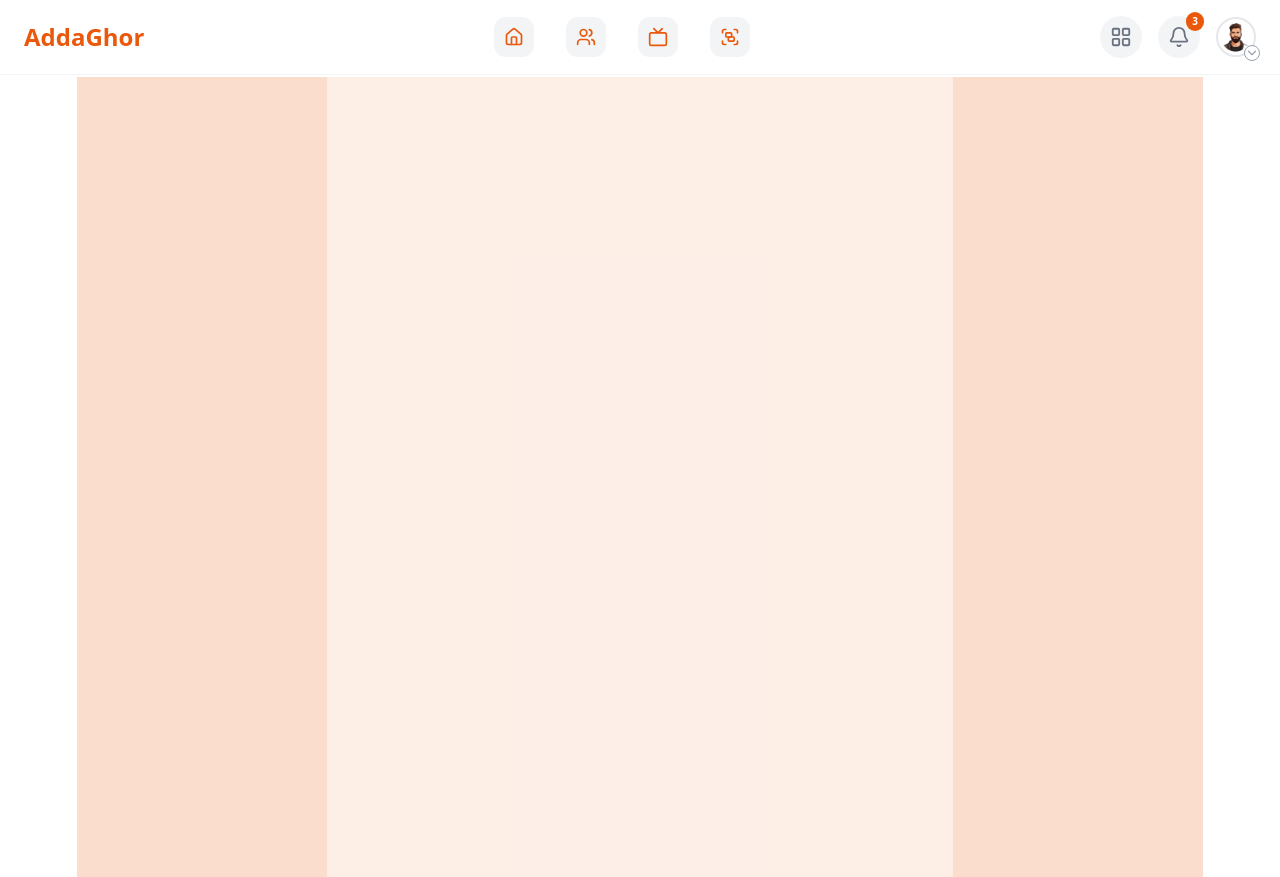
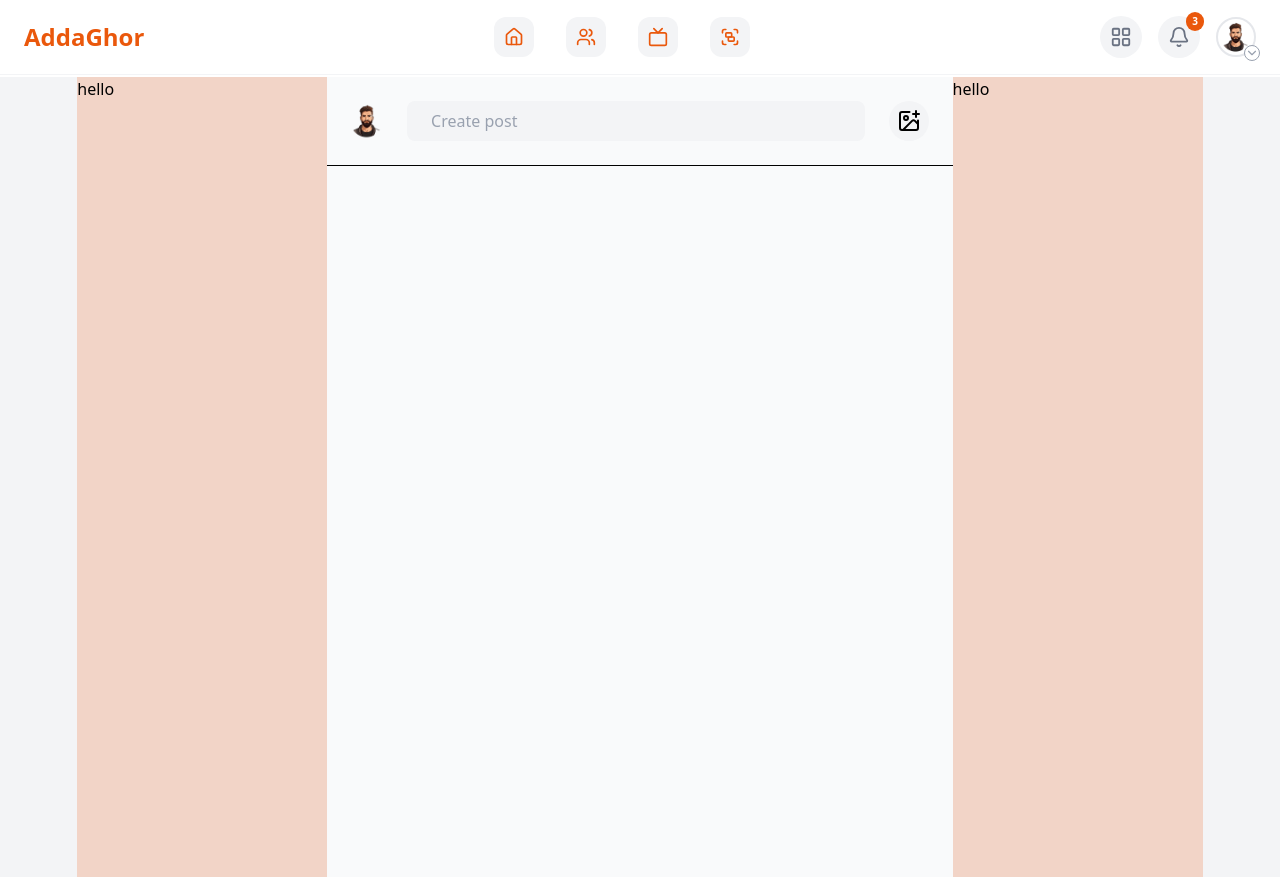
Before and after one commit to alaminislam34/addaghor-social-website, a Next.js app: page / in a window 1280 px wide. Built offline with nearby package versions, Linux system fonts and the light colour scheme.

Commit message:
added create post section and form

```diff
--- a/src/app/(auth)/reg/page.tsx
+++ b/src/app/(auth)/reg/page.tsx
@@ -118,7 +118,7 @@ function Register() {
             value={formData.gender}
             onChange={handleChange}
             required
-            className="w-full py-2.5 px-4 bg-gray-50 dark:bg-[#1a1a1a] border border-gray-200 dark:border-white/10 rounded-xl focus:ring-2 focus:ring-orange-500 outline-none text-sm text-gray-700 dark:text-gray-300"
+            className="w-full py-2.5 px-4 bg-gray-50 dark:bg-dark-surface-hover border border-gray-200 dark:border-white/10 rounded-xl focus:ring-2 focus:ring-orange-500 outline-none text-sm text-gray-700 dark:text-gray-300"
           >
             <option value="">Select Gender</option>
             <option value="male">Male</option>
--- /dev/null
+++ b/src/app/(home)/components/Home/TopSection/CreatePost.jsx
@@ -0,0 +1,187 @@
+"use client";
+
+import { ImagePlus, X } from "lucide-react";
+import Image from "next/image";
+import { useState, useRef, useEffect } from "react";
+
+function CreatePost() {
+  const [isOpen, setIsOpen] = useState(false);
+  const [selectedImage, setSelectedImage] = useState(null);
+  const modalRef = useRef(null);
+  const fileInputRef = useRef(null);
+
+  // Close modal on click outside
+  useEffect(() => {
+    const handleClickOutside = (event) => {
+      // event.target is required to check exactly where the user clicked
+      if (modalRef.current && !modalRef.current.contains(event.target)) {
+        setIsOpen(false);
+        setSelectedImage(null);
+      }
+    };
+    if (isOpen) {
+      document.addEventListener("mousedown", handleClickOutside);
+    }
+    return () => document.removeEventListener("mousedown", handleClickOutside);
+  }, [isOpen]);
+
+  // Handle Image Selection Logic
+  const handleImageChange = (file) => {
+    if (file && file.type.startsWith("image/")) {
+      const reader = new FileReader();
+      reader.onload = (e) => {
+        setSelectedImage(e.target.result);
+      };
+      reader.readAsDataURL(file);
+    }
+  };
+
+  // Drag and Drop Handlers
+  const handleDragOver = (e) => {
+    e.preventDefault();
+    e.stopPropagation();
+  };
+
+  const handleDrop = (e) => {
+    e.preventDefault();
+    e.stopPropagation();
+    const file = e.dataTransfer.files[0];
+    handleImageChange(file);
+  };
+
+  return (
+    <div className="flex items-center gap-6 border-b p-6 relative">
+      {/* --- Trigger Area --- */}
+      <div>
+        <Image
+          src={"/logos/user.png"}
+          width={40}
+          height={40}
+          alt="User image"
+          className="w-10 h-10 bg-cover bg-center object-cover rounded-full"
+        />
+      </div>
+      <div className="w-full">
+        <input
+          readOnly
+          onClick={() => setIsOpen(true)}
+          type="text"
+          placeholder="Create post"
+          className="py-2 px-6 rounded-lg w-full bg-gray-100 focus:bg-gray-300 placeholder:text-gray-400 cursor-pointer"
+        />
+      </div>
+      <button
+        onClick={() => setIsOpen(true)}
+        className="p-2 rounded-full bg-gray-100 hover:bg-gray-200"
+      >
+        <ImagePlus />
+      </button>
+
+      {/* --- Functional Modal --- */}
+      {isOpen && (
+        <div className="fixed inset-0 w-full h-full bg-color-overlay-dark backdrop-blur-sm flex items-center justify-center z-100 p-4 animate-in fade-in duration-200">
+          <div
+            ref={modalRef}
+            className="max-w-xl w-full bg-light-surface dark:bg-dark-surface rounded-3xl shadow-light-lg dark:shadow-dark-lg border border-light-border dark:border-dark-border overflow-hidden animate-in zoom-in-95 duration-300"
+          >
+            {/* Header */}
+            <div className="p-5 border-b border-light-border dark:border-dark-border flex justify-between items-center">
+              <h2 className="text-xl font-bold text-light-text-primary dark:text-dark-text-primary">
+                Create Post
+              </h2>
+              <button
+                onClick={() => {
+                  setIsOpen(false);
+                  setSelectedImage(null);
+                }}
+                className="p-2 rounded-full hover:bg-light-surface-hover dark:hover:bg-dark-surface-hover text-light-text-secondary dark:text-dark-text-secondary transition-colors"
+              >
+                <X size={20} />
+              </button>
+            </div>
+
+            {/* Body */}
+            <div className="p-6 space-y-4 max-h-[70vh] overflow-y-auto custom-scrollbar">
+              <textarea
+                autoFocus
+                rows={selectedImage ? 3 : 5}
+                placeholder="What's on your mind?"
+                className="py-3 px-4 rounded-xl border border-light-border dark:border-dark-border w-full focus:ring-2 focus:ring-Primary focus:border-transparent outline-none bg-transparent text-light-text-primary dark:text-dark-text-primary resize-none transition-all placeholder:text-light-text-disabled dark:placeholder:text-dark-text-disabled"
+              ></textarea>
+
+              {/* Hidden File Input */}
+              <input
+                type="file"
+                accept="image/*"
+                ref={fileInputRef}
+                onChange={(e) =>
+                  e.target.files && handleImageChange(e.target.files[0])
+                }
+                className="hidden"
+              />
+
+              {/* Upload Area / Preview Area */}
+              <div
+                onDragOver={handleDragOver}
+                onDrop={handleDrop}
+                onClick={() => !selectedImage && fileInputRef.current.click()}
+                className="group relative min-h-48 w-full border-2 border-dashed border-light-border dark:border-dark-border hover:border-Primary transition-colors text-center flex flex-col items-center justify-center rounded-2xl cursor-pointer bg-light-bg dark:bg-dark-bg overflow-hidden"
+              >
+                {selectedImage ? (
+                  /* Image Preview */
+                  <div className="relative w-full h-full min-h-64">
+                    <img
+                      src={selectedImage}
+                      alt="Preview"
+                      className="w-full h-full object-cover rounded-xl"
+                    />
+                    <button
+                      onClick={(e) => {
+                        e.stopPropagation();
+                        setSelectedImage(null);
+                      }}
+                      className="absolute top-2 right-2 p-1.5 bg-black/60 hover:bg-black/80 text-white rounded-full transition-colors"
+                    >
+                      <X size={18} />
+                    </button>
+                  </div>
+                ) : (
+                  /* Upload Placeholder */
+                  <>
+                    <div className="p-3 rounded-full bg-light-surface dark:bg-dark-surface shadow-light-sm mb-2 group-hover:scale-110 transition-transform">
+                      <ImagePlus className="text-Primary" size={28} />
+                    </div>
+                    <label className="font-semibold text-light-text-secondary dark:text-dark-text-secondary cursor-pointer">
+                      Add Photos/Videos
+                    </label>
+                    <p className="text-xs text-light-text-disabled dark:text-dark-text-disabled">
+                      or drag and drop
+                    </p>
+                  </>
+                )}
+              </div>
+            </div>
+
+            {/* Footer */}
+            <div className="p-4 bg-light-bg dark:bg-dark-surface-hover flex justify-end gap-3">
+              <button
+                onClick={() => {
+                  setIsOpen(false);
+                  setSelectedImage(null);
+                }}
+                className="px-6 py-2.5 rounded-xl text-light-text-secondary dark:text-dark-text-secondary font-semibold hover:bg-light-border-strong dark:hover:bg-dark-border-strong transition-all"
+              >
+                Cancel
+              </button>
+              <button className="px-8 py-2.5 rounded-xl bg-Primary hover:bg-primary-hover text-white font-bold shadow-light-md dark:shadow-dark-md active:scale-95 transition-all">
+                Post Now
+              </button>
+            </div>
+          </div>
+        </div>
+      )}
+    </div>
+  );
+}
+
+export default CreatePost;
--- a/src/app/(home)/components/Home/TopSection/TopSection.jsx
+++ /dev/null
@@ -1,11 +0,0 @@
-"use client";
-
-function TopSection() {
-  return (
-    <div className="p-4 border-b border-gray-100 dark:border">
-      <h1>Top section</h1>
-    </div>
-  );
-}
-
-export default TopSection;
--- a/src/app/(home)/layout.tsx
+++ b/src/app/(home)/layout.tsx
@@ -15,7 +15,7 @@ export default function RootLayout({
   return (
     <html lang="en">
       <body className="bg-light dark:bg-dark transition-colors duration-300">
-        <header className="lg:h-19.25">
+        <header className="h-19 lg:h-19.25">
           <Navbar />
         </header>
         <main>{children}</main>
--- /dev/null
+++ b/src/app/(home)/page.jsx
@@ -0,0 +1,20 @@
+"use client";
+import CreatePost from "./components/Home/TopSection/CreatePost";
+
+export default function Home() {
+  return (
+    <section className="bg-gray-100">
+      <div className="grid grid-cols-1 md:grid-cols-6 lg:grid-cols-9 max-w-360 mx-auto px-4 md:px-6 xl:w-11/12 dark:bg-black min-h-screen text-black">
+        <div className=" md:col-span-2 bg-Primary/20">
+          <h1>hello</h1>
+        </div>
+        <div className=" md:col-span-4 lg:col-span-5 bg-gray-50">
+          <CreatePost />
+        </div>
+        <div className=" hidden lg:col-span-2 lg:block bg-Primary/20">
+          <h1>hello</h1>
+        </div>
+      </div>
+    </section>
+  );
+}
--- a/src/app/(home)/page.tsx
+++ /dev/null
@@ -1,11 +0,0 @@
-export default function Home() {
-  return (
-    <section className="">
-      <div className="grid grid-cols-1 md:grid-cols-6 lg:grid-cols-9 max-w-360 mx-auto px-4 md:px-6 xl:w-11/12 dark:bg-black min-h-screen">
-        <div className=" md:col-span-2 bg-Primary/20"></div>
-        <div className=" md:col-span-4 lg:col-span-5 bg-Primary/10"></div>
-        <div className=" hidden lg:col-span-2 lg:block bg-Primary/20"></div>
-      </div>
-    </section>
-  );
-}
--- a/tsconfig.json
+++ b/tsconfig.json
@@ -29,6 +29,6 @@
     ".next/types/**/*.ts",
     ".next/dev/types/**/*.ts",
     "**/*.mts"
-, "src/app/(home)/components/Shared/Header/Navbar.jsx"  ],
+, "src/app/(home)/components/Shared/Header/Navbar.jsx", "src/app/(home)/page.jsx"  ],
   "exclude": ["node_modules"]
 }
```
